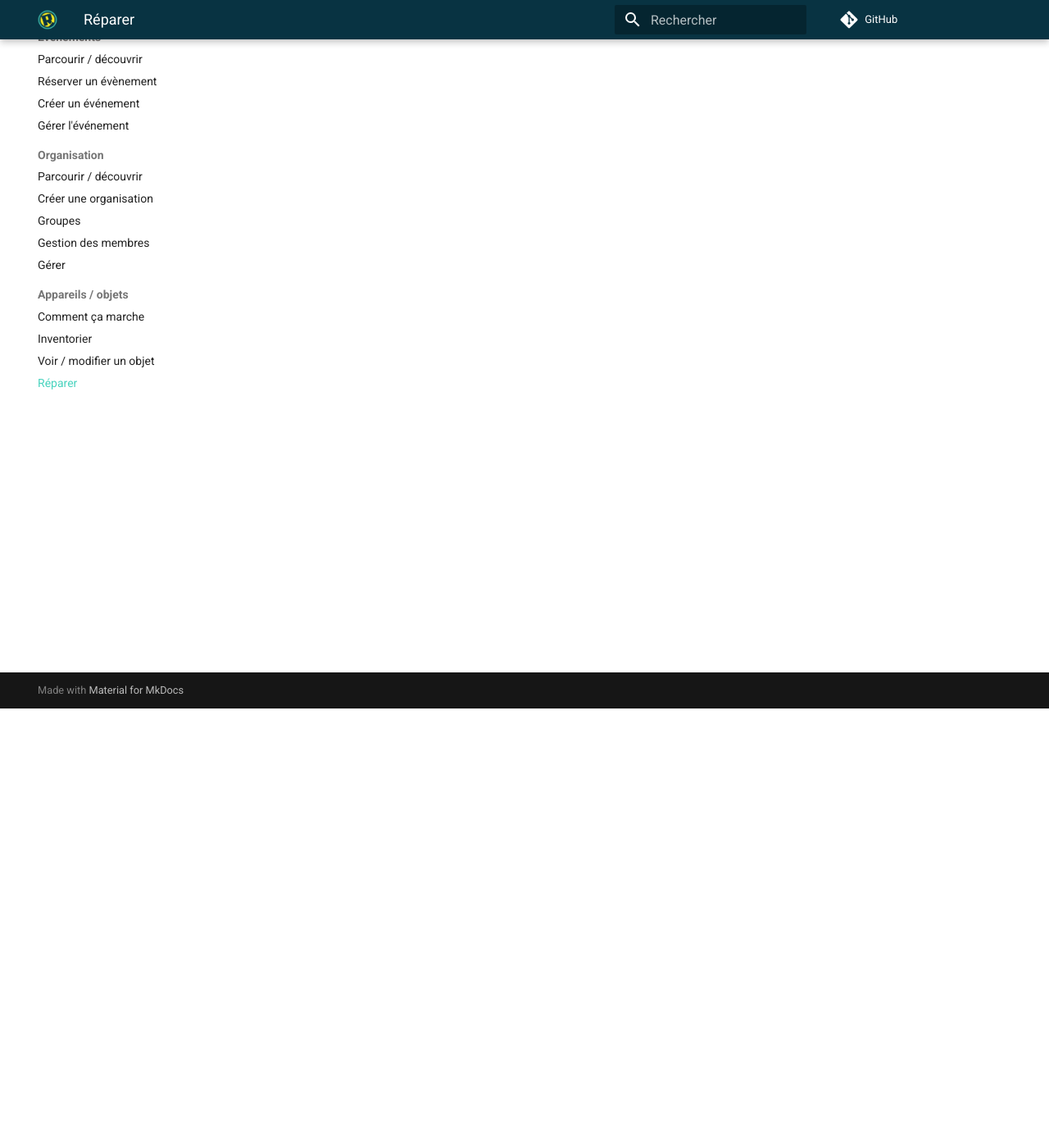
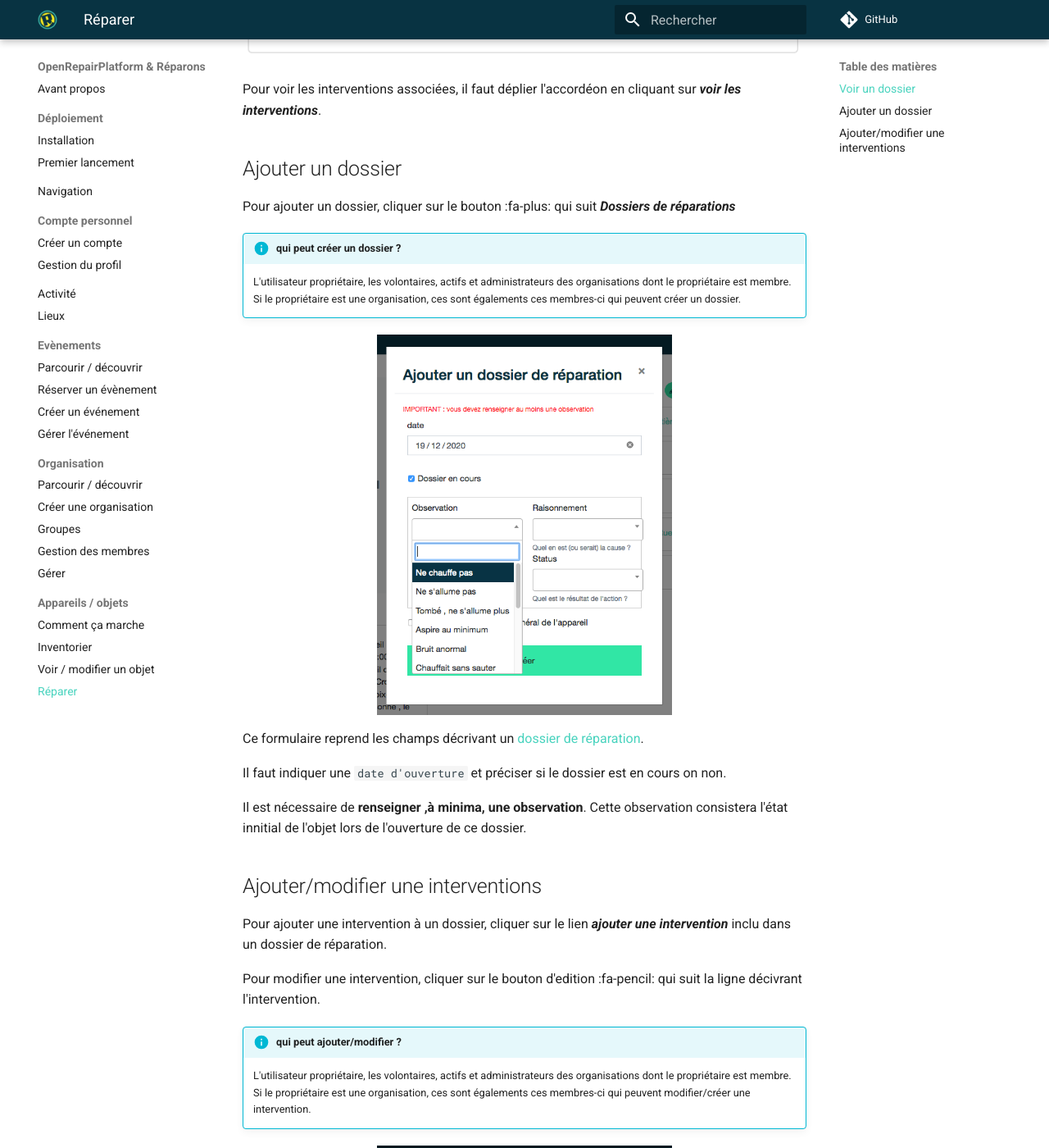
Before and after one commit to AtelierSoude/OpenRepairPlatform-docmentation, an MkDocs documentation site: the page built from docs/stuffs-device/repair.md, in a window 1280 px wide and 1400 px high, scrolled down 536 px. Shown: the whole window at 82% size. Built offline with MkDocs 1.6.1 and Material for MkDocs 9.7.7, drawn with Linux system fonts in a browser that asks for light colours; nearby versions of some CDN libraries; comment, search, counter and statistics services are not loaded; some of the changed text lies outside the part shown.

Commit message:
repair docs OK

````diff
--- a/docs/stuffs-device/repair.md
+++ b/docs/stuffs-device/repair.md
@@ -1,5 +1,47 @@
 # Réparer
+
+
+## Voir un dossier
+
+Un dossier de réparation est toujours relatif à un [objet](how-it-works.md#objet). Pour voir un dossier, il est nécessaire de se rendre sur le [détail d'un objet](inventory.md#detail-d-un-objet).
+
+Un dossier se présente ainsi :
+
+![repair-folder](../assets/stuff/repair-folder.png)
+
+Pour voir les interventions associées, il faut déplier l'accordéon en cliquant sur ***voir les interventions***.
 
 ## Ajouter un dossier
 
+Pour ajouter un dossier, cliquer sur le bouton :fa-plus: qui suit ***Dossiers de réparations***
+
+!!! info "qui peut créer un dossier ?"
+    L'utilisateur propriétaire, les volontaires, actifs et administrateurs des organisations dont le propriétaire est membre. Si le propriétaire est une organisation, ces sont égalements ces membres-ci qui peuvent créer un dossier.
+
+![create-repair-folder](../assets/stuff/stuff-folder-create.png#small)
+
+Ce formulaire reprend les champs décrivant un [dossier de réparation](how-it-works.md#dossier-de-reparation).
+
+Il faut indiquer une ```date d'ouverture``` et préciser si le dossier est en cours on non.
+
+Il est nécessaire de **renseigner ,à minima, une observation**. Cette observation consistera l'état innitial de l'objet lors de l'ouverture de ce dossier.
+
+
 ## Ajouter/modifier une interventions
+
+Pour ajouter une intervention à un dossier, cliquer sur le lien ***ajouter une intervention*** inclu dans un dossier de réparation.
+
+Pour modifier une intervention, cliquer sur le bouton d'edition :fa-pencil: qui suit la ligne décivrant l'intervention.
+
+!!! info "qui peut ajouter/modifier ?"
+    L'utilisateur propriétaire, les volontaires, actifs et administrateurs des organisations dont le propriétaire est membre. Si le propriétaire est une organisation, ces sont égalements ces membres-ci qui peuvent modifier/créer une intervention.
+
+![create-intervention](../assets/stuff/intervention.png#small)
+
+
+Ce formulaire reprend les champs décrivant une [intervention](how-it-works.md#intervention).
+
+Outre la date de l'intervention et ses actions disponibles sous forme de champ d'autocomplétion, il est possible d'indiquer si cette intervention à eu un impact sur le dossier et son objet :
+
+* Si l'intervention clos le dossier. Le dossier passera donc du status **en cours** à **terminé**.
+* Si l'intervention modifie l'état général de l'objet. Une liste de choix d'état apparaît. L'état de l'objet sera ainsi modifié en conséquence.
````
Also changed, not shown: docs/stuffs-device/view-edit.md (+1 -1 lines), docs/assets/stuff/intervention.png.
